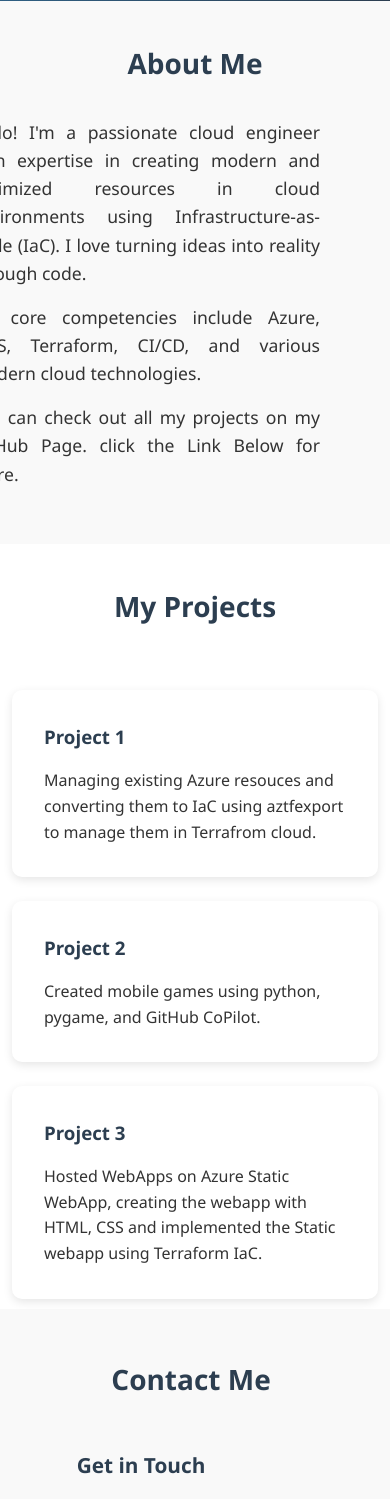
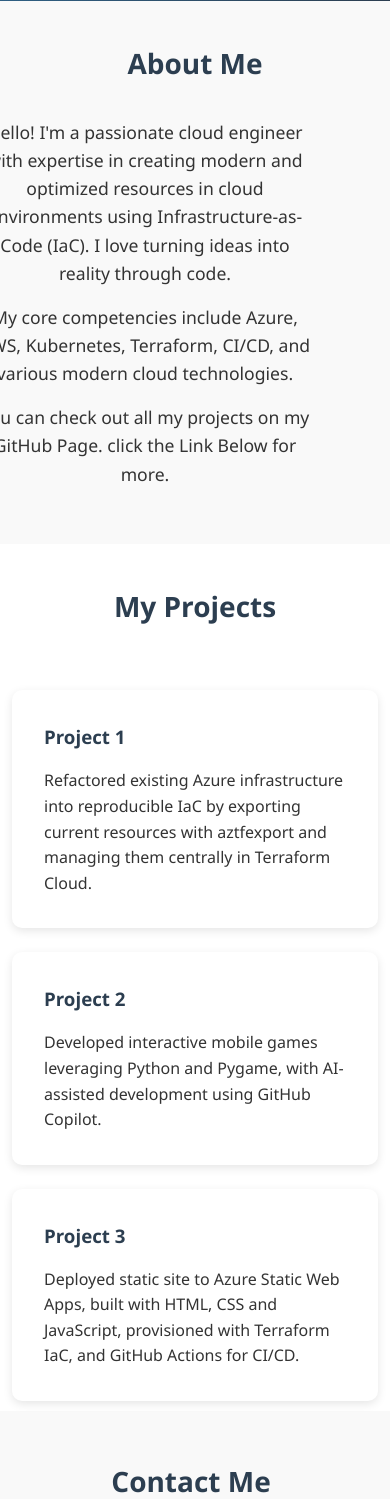
Before and after one commit to iBrid/my_webpage, a PHP site: page / in a window 390 px wide. Shown: the part 674-2173 px from the top of the page. Run offline with PHP 8.4, Linux system fonts and the light colour scheme.

Commit message:
Text and appearance changes for mobile device view.

```diff
--- a/index.html
+++ b/index.html
@@ -42,7 +42,7 @@
         <div class="about-content">
             <p>Hello! I'm a passionate cloud engineer with expertise in creating modern and optimized resources in cloud
                 environments using Infrastructure-as-Code (IaC). I love turning ideas into reality through code.</p>
-            <p>My core competencies include Azure, AWS, Terraform, CI/CD, and various modern cloud technologies.</p>
+            <p>My core competencies include Azure, AWS, Kubernetes, Terraform, CI/CD, and various modern cloud technologies.</p>
             <p>You can check out all my projects on my GitHub Page. click the Link Below for more.</p>
         </div>
     </section>
@@ -52,17 +52,16 @@
         <div class="project-grid">
             <div class="project-card">
                 <h3>Project 1</h3>
-                <p>Managing existing Azure resouces and converting them to IaC using aztfexport to manage them in
-                    Terrafrom cloud.</p>
+                <p>Refactored existing Azure infrastructure into reproducible IaC by exporting current resources with
+                    aztfexport and managing them centrally in Terraform Cloud.</p>
             </div>
             <div class="project-card">
                 <h3>Project 2</h3>
-                <p>Created mobile games using python, pygame, and GitHub CoPilot.</p>
+                <p>Developed interactive mobile games leveraging Python and Pygame, with AI-assisted development using GitHub Copilot.</p>
             </div>
             <div class="project-card">
                 <h3>Project 3</h3>
-                <p>Hosted WebApps on Azure Static WebApp, creating the webapp with HTML, CSS and implemented the Static
-                    webapp using Terraform IaC.</p>
+                <p>Deployed static site to Azure Static Web Apps, built with HTML, CSS and JavaScript, provisioned with Terraform IaC, and GitHub Actions for CI/CD.</p>
             </div>
         </div>
     </section>
--- a/styles.css
+++ b/styles.css
@@ -222,7 +222,7 @@
 .about-content {
     max-width: 800px;
     margin: 0 auto;
-    text-align: justify; /* center about text across devices */
+    text-align: center; /* center about text across devices */
 }
 
 .about-content p {
@@ -506,7 +506,8 @@
     }
 
     .about-content {
-        padding: 0 0.5rem;
+        padding: 0 1rem; /* increase padding for better mobile centering */
+        text-align: center; /* ensure centered on mobile */
     }
 
     footer {
```
